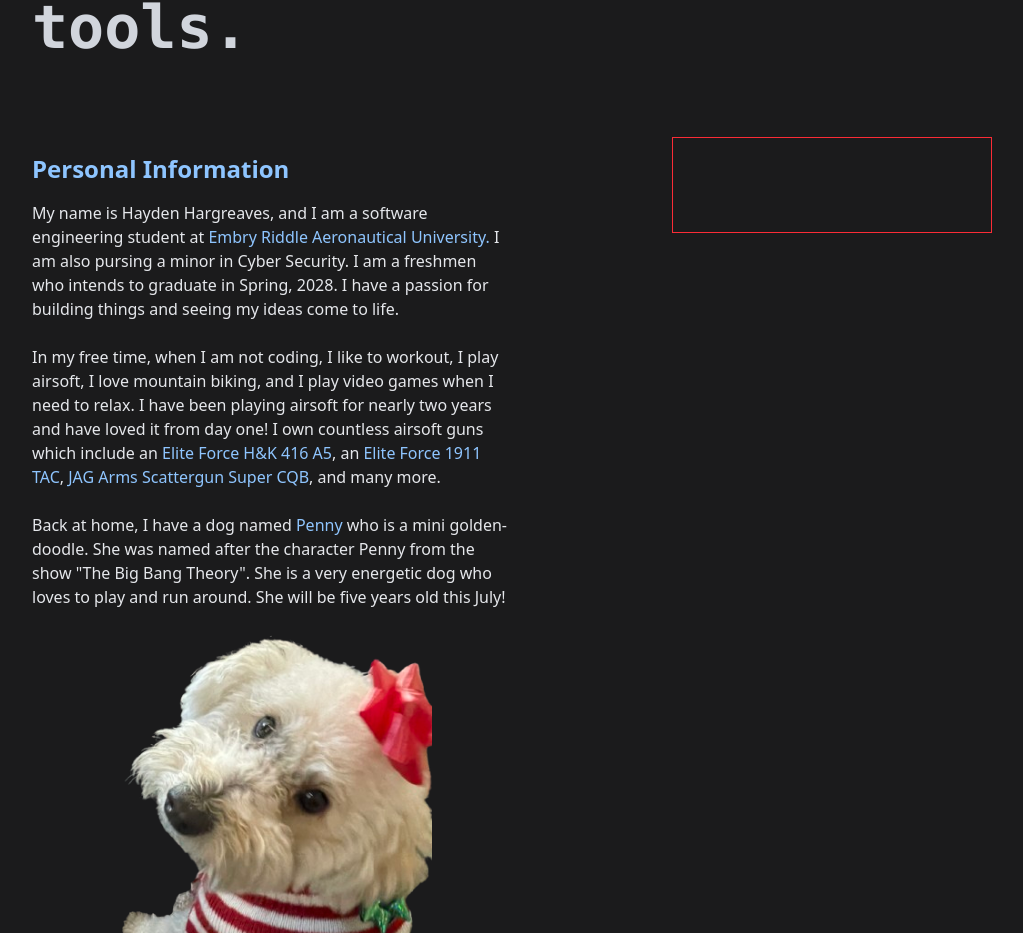
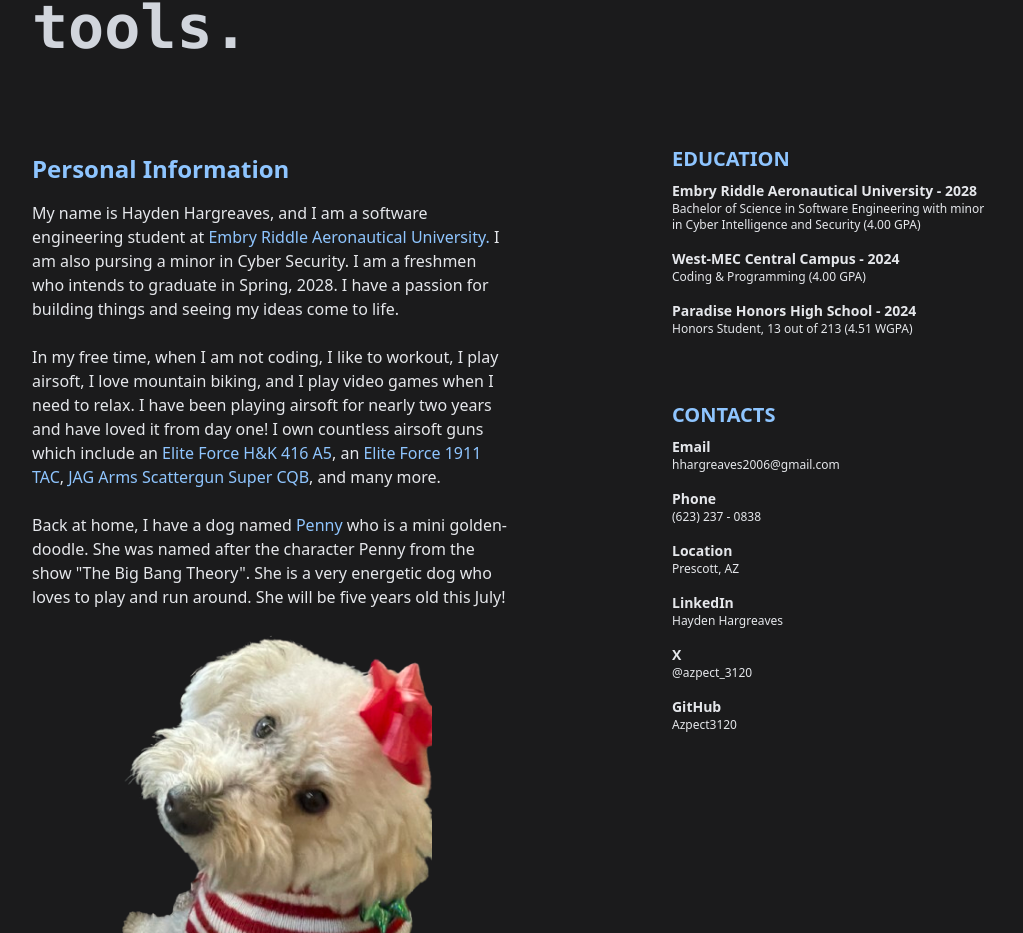
Before and after one commit to haydenhargreaves/hhargreaves.net, a SvelteKit app: page /about in a window 1280 px wide. Shown: the part 344-1277 px from the top of the page, without its empty margins (128-1151 px from the left). Built offline with nearby package versions, Linux system fonts and the light colour scheme.

Commit message:
FEAT: Education and contacts created

```diff
--- a/src/routes/about/+page.svelte
+++ b/src/routes/about/+page.svelte
@@ -136,7 +136,54 @@
 
 			<!-- Right Column -->
 			<div class="h-full w-1/3">
-				<div class="h-24 w-full border-1 border-red-500"></div>
+				<div class="w-full">
+					<!-- Education Section -->
+					<h2 class="py-2 text-xl font-semibold text-blue-300">EDUCATION</h2>
+					<div class="mb-4">
+						<h3 class="text-sm font-semibold text-gray-200">
+							Embry Riddle Aeronautical University - 2028
+						</h3>
+						<p class="py text-xs text-gray-200">
+							Bachelor of Science in Software Engineering with minor in Cyber Intelligence and
+							Security (4.00 GPA)
+						</p>
+					</div>
+					<div class="my-4">
+						<h3 class="text-sm font-semibold text-gray-200">West-MEC Central Campus - 2024</h3>
+						<p class="py text-xs text-gray-200">Coding &amp; Programming (4.00 GPA)</p>
+					</div>
+					<div class="my-4">
+						<h3 class="text-sm font-semibold text-gray-200">Paradise Honors High School - 2024</h3>
+						<p class="py text-xs text-gray-200">Honors Student, 13 out of 213 (4.51 WGPA)</p>
+					</div>
+
+					<!-- Contact Info Section -->
+					<h2 class="mt-14 py-2 text-xl font-semibold text-blue-300">CONTACTS</h2>
+					<div class="mb-4">
+						<h3 class="text-sm font-semibold text-gray-200">Email</h3>
+						<p class="py text-xs text-gray-200">hhargreaves2006@gmail.com</p>
+					</div>
+					<div class="my-4">
+						<h3 class="text-sm font-semibold text-gray-200">Phone</h3>
+						<p class="py text-xs text-gray-200">(623) 237 - 0838</p>
+					</div>
+					<div class="my-4">
+						<h3 class="text-sm font-semibold text-gray-200">Location</h3>
+						<p class="py text-xs text-gray-200">Prescott, AZ</p>
+					</div>
+					<div class="my-4">
+						<h3 class="text-sm font-semibold text-gray-200">LinkedIn</h3>
+						<p class="py text-xs text-gray-200">Hayden Hargreaves</p>
+					</div>
+					<div class="my-4">
+						<h3 class="text-sm font-semibold text-gray-200">X</h3>
+						<p class="py text-xs text-gray-200">@azpect_3120</p>
+					</div>
+					<div class="my-4">
+						<h3 class="text-sm font-semibold text-gray-200">GitHub</h3>
+						<p class="py text-xs text-gray-200">Azpect3120</p>
+					</div>
+				</div>
 			</div>
 		</div>
 	</div>
```
